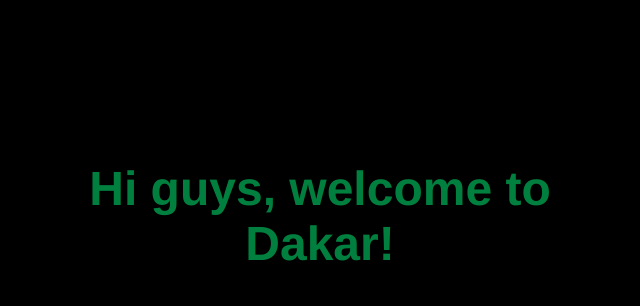
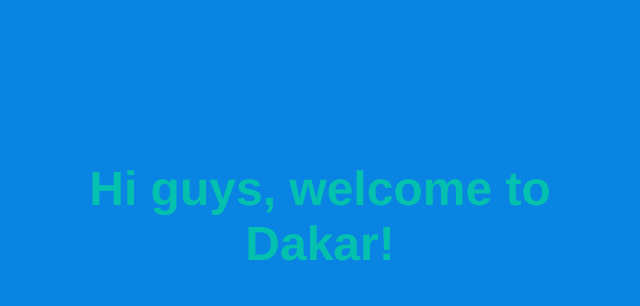
Before and after one commit to cherifyounouss/practice, a plain HTML site: page index.html in a window 1280 px wide. Shown: the part 192-498 px from the top of the page, without its empty margins (328-968 px from the left). Drawn offline with Linux system fonts and the light colour scheme.

Commit message:
change the background color

```diff
--- a/index.html
+++ b/index.html
@@ -13,7 +13,7 @@
 			text-align: center;
 			font-family: Helvetica;
 			font-size: 1.5em;
-			background-color: black;
+			background-color: #0984e3;
 		}
 	</style>
 </head>
```
